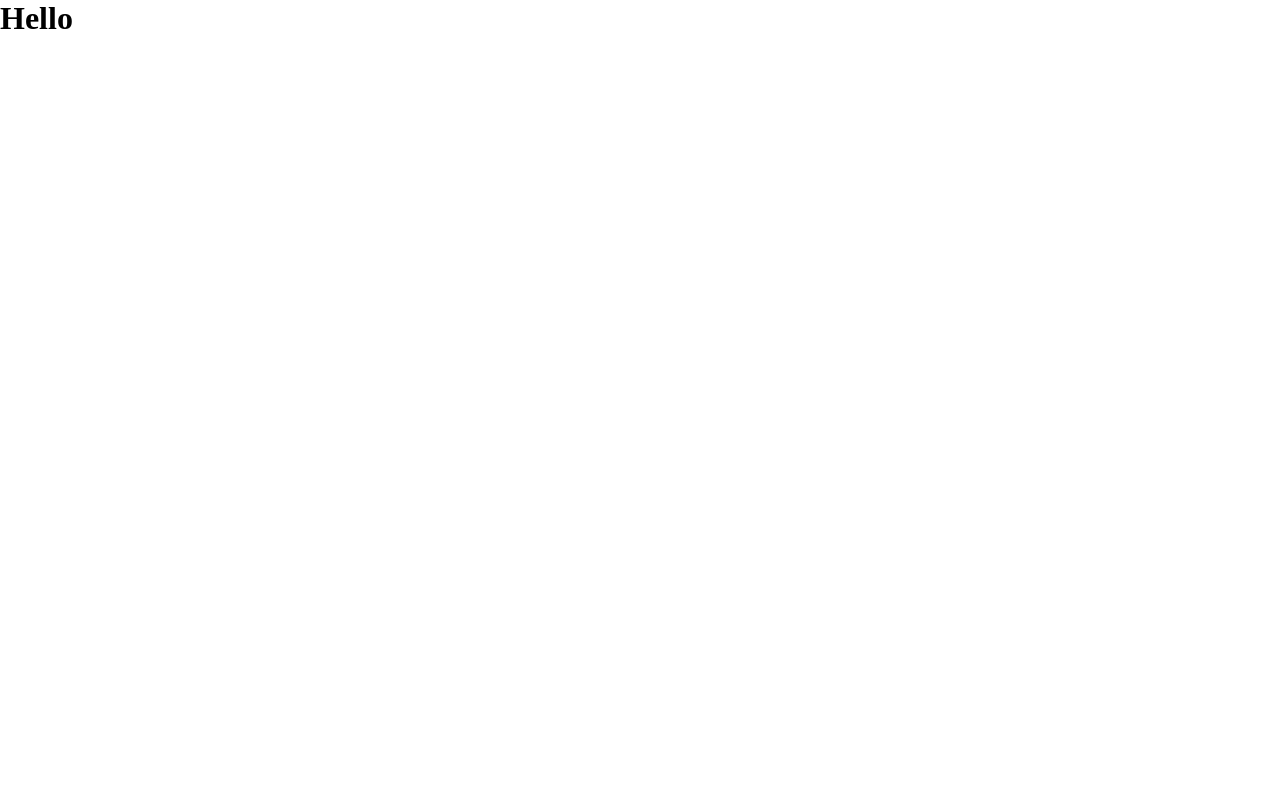
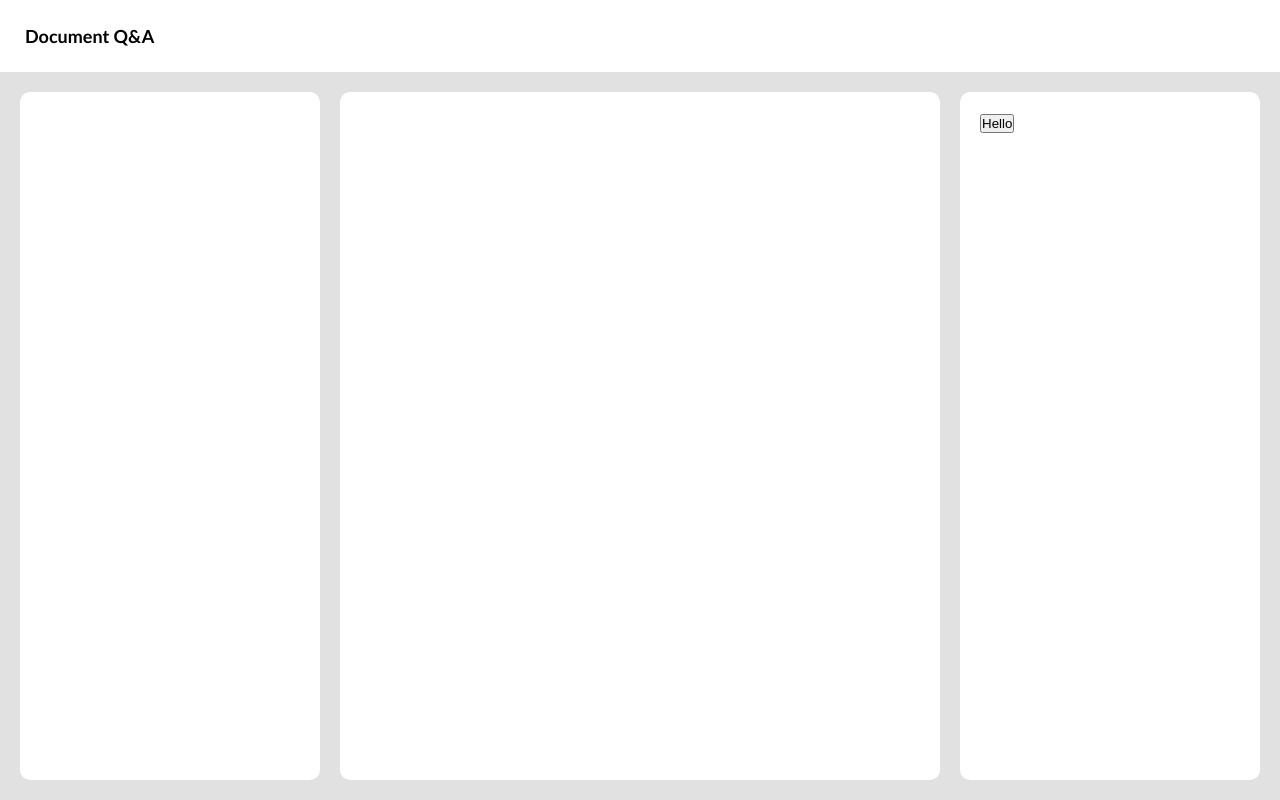
Before and after one commit to DevelopedBy-Siva/document-qa-rag-system, a React (Create React App) app in the folder ui/: page / in a window 1280 px wide. Built offline with nearby package versions, Linux system fonts and the light colour scheme.

Commit message:
Setup the UI view

```diff
--- a/ui/package.json
+++ b/ui/package.json
@@ -9,6 +9,7 @@
     "@testing-library/user-event": "^13.5.0",
     "react": "^19.2.4",
     "react-dom": "^19.2.4",
+    "react-icons": "^5.5.0",
     "react-scripts": "5.0.1",
     "web-vitals": "^2.1.4"
   },
--- a/ui/src/App.js
+++ b/ui/src/App.js
@@ -1,7 +1,17 @@
+import Diff from "./components/diff";
+import Nav from "./components/nav";
+import Query from "./components/query";
+import Upload from "./components/upload";
+
 function App() {
   return (
     <div className="App">
-      <h1>Hello</h1>
+      <Nav />
+      <div className="wrapper">
+        <Upload />
+        <Query />
+        <Diff />
+      </div>
     </div>
   );
 }
--- /dev/null
+++ b/ui/src/components/diff.js
@@ -0,0 +1,15 @@
+import { useState } from "react";
+import DiffModal from "./diff_modal";
+
+export default function Diff() {
+  const [showModal, setShowModal] = useState(false);
+
+  return (
+    <div className="diff">
+      <div className="overflow-wrapper">
+        <button onClick={() => setShowModal(true)}>Hello</button>
+      </div>
+      {showModal && <DiffModal setShowModal={setShowModal} />}
+    </div>
+  );
+}
--- /dev/null
+++ b/ui/src/components/diff_modal.js
@@ -0,0 +1,18 @@
+import { IoIosClose } from "react-icons/io";
+
+export default function DiffModal({ setShowModal }) {
+  const close = () => {
+    setShowModal(false);
+  };
+
+  return (
+    <div className="diff-modal-wrapper">
+      <button className="close" onClick={close}>
+        <IoIosClose />
+      </button>
+      <div className="diff-modal">
+        <div className="diff-content"></div>
+      </div>
+    </div>
+  );
+}
--- /dev/null
+++ b/ui/src/components/nav.js
@@ -0,0 +1,7 @@
+export default function Nav() {
+  return (
+    <nav>
+      <h1>Document Q&A</h1>
+    </nav>
+  );
+}
--- /dev/null
+++ b/ui/src/components/query.js
@@ -0,0 +1,7 @@
+export default function Query() {
+  return (
+    <div className="query">
+      <div className="overflow-wrapper"></div>
+    </div>
+  );
+}
--- /dev/null
+++ b/ui/src/components/upload.js
@@ -0,0 +1,7 @@
+export default function Upload() {
+  return (
+    <div className="upload">
+      <div className="overflow-wrapper"></div>
+    </div>
+  );
+}
--- a/ui/src/index.css
+++ b/ui/src/index.css
@@ -3,3 +3,113 @@
   margin: 0;
   padding: 0;
 }
+html {
+  overscroll-behavior: none;
+}
+
+body {
+  background: #e1e1e1;
+  font-family:
+    "Trebuchet MS", "Lucida Sans Unicode", "Lucida Grande", "Lucida Sans",
+    Arial, sans-serif;
+}
+
+.App {
+  height: 100vh;
+  display: flex;
+  flex-direction: column;
+}
+
+nav {
+  padding: 25px;
+  background: #fff;
+}
+
+nav h1 {
+  color: #000;
+  font-size: 18px;
+  font-weight: 600;
+}
+
+.wrapper {
+  flex: 1;
+  min-height: 0;
+  overflow-x: auto;
+  overflow-y: hidden;
+  display: flex;
+  gap: 20px;
+  padding: 20px;
+}
+
+.upload,
+.diff {
+  overflow: hidden;
+  flex-shrink: 0;
+  border-radius: 10px;
+  width: 300px;
+  height: 100%;
+  background: #fff;
+  padding: 20px 0;
+}
+
+.overflow-wrapper {
+  padding: 0 20px;
+  overflow-y: auto;
+  overflow-x: hidden;
+  width: 100%;
+  height: 100%;
+}
+
+.diff-modal-wrapper {
+  position: fixed;
+  top: 0;
+  left: 0;
+  right: 0;
+  bottom: 0;
+  background-color: #2b2b2be0;
+}
+
+.diff-modal-wrapper .close {
+  background: none;
+  outline: none;
+  border: none;
+  color: #fff;
+  font-size: 40px;
+  position: absolute;
+  top: 10px;
+  right: 10px;
+  cursor: pointer;
+}
+
+.diff-modal {
+  position: absolute;
+  top: 50%;
+  left: 50%;
+  transform: translate(-50%, -50%);
+  width: 95vw;
+  max-width: 700px;
+  height: calc(100vh - 40px);
+  max-height: 500px;
+  background-color: #fff;
+  border-radius: 10px;
+  padding: 25px 0;
+  overflow: hidden;
+}
+
+.diff-content {
+  width: 100%;
+  height: 100%;
+  overflow: auto;
+  padding: 0 25px;
+}
+
+.query {
+  padding: 20px 0;
+  overflow-y: auto;
+  overflow-x: hidden;
+  border-radius: 10px;
+  min-width: 600px;
+  background: #fff;
+  flex: 1;
+  height: 100%;
+}
```
Also changed, not shown: 1 other file (tests, documents, lock files or other folders).
